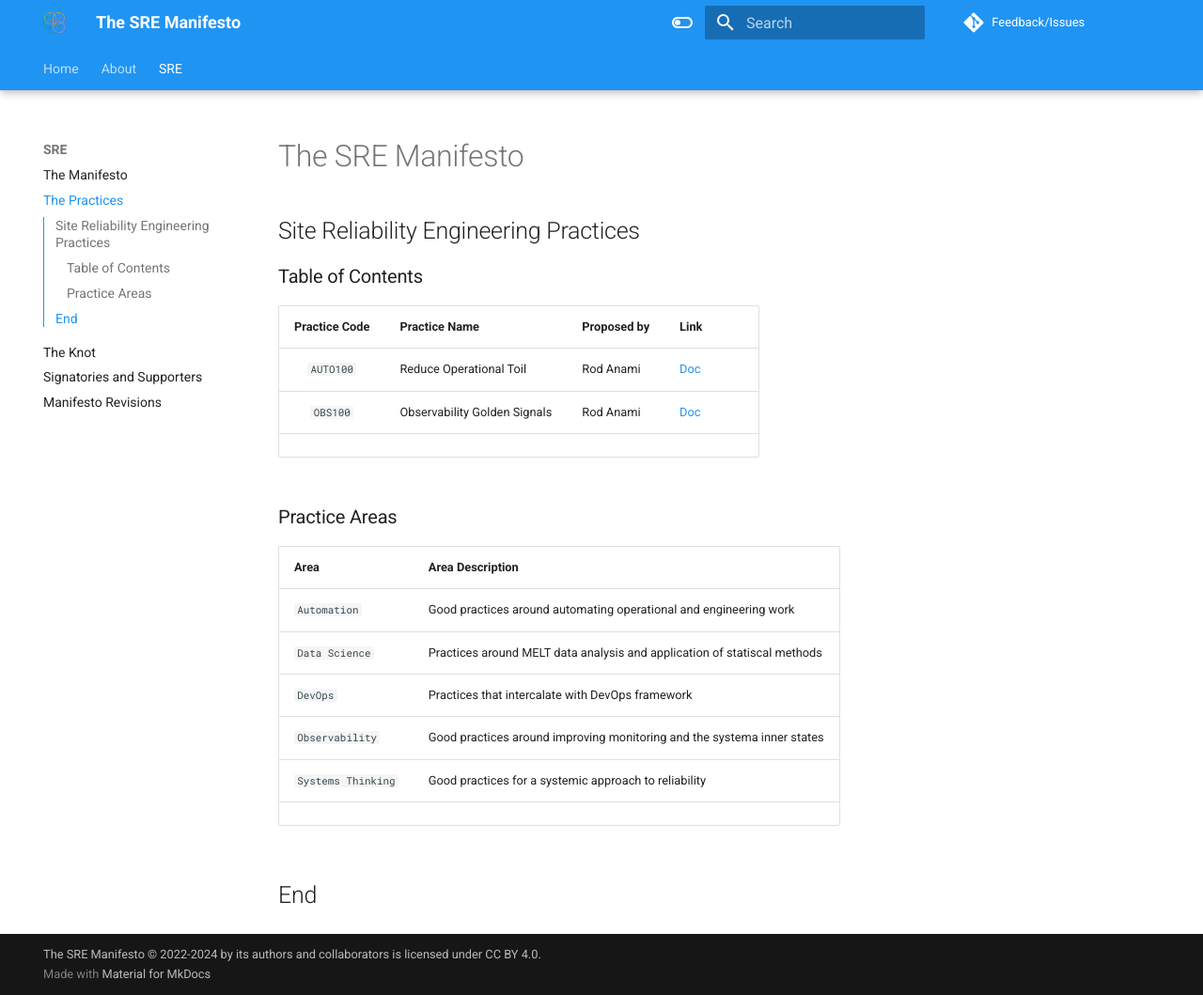
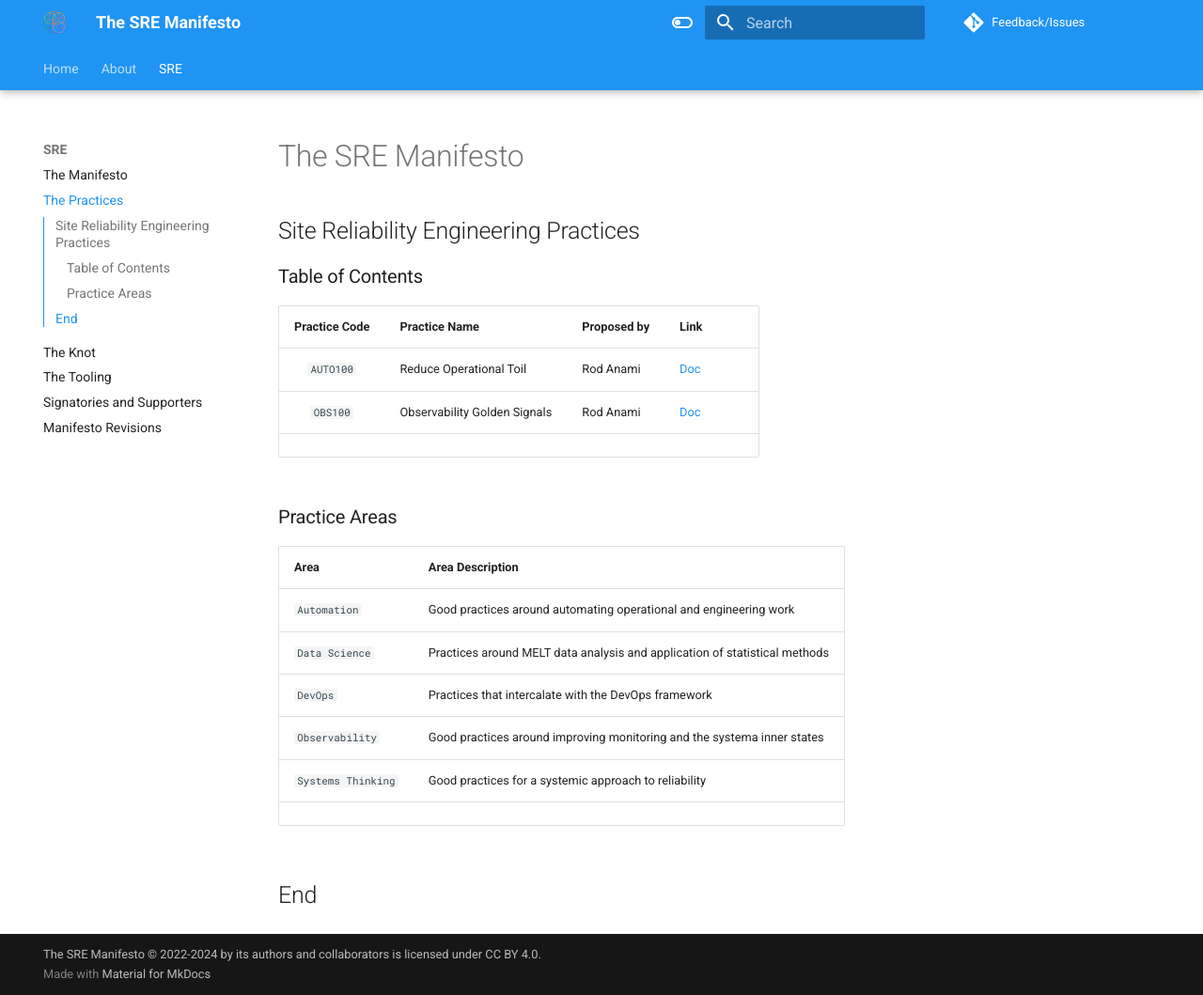
Before and after one commit to rod4n4m1/sre-manifesto, an MkDocs documentation site: the page built from docs/sre/practices.md, in a window 1280 px wide and 1059 px high. Shown: the whole window at 94% size. Built offline with MkDocs 1.6.1 and Material for MkDocs 9.7.7, drawn with Linux system fonts in a browser that asks for light colours; comment, search, counter and statistics services are not loaded.

Commit message:
fixed typo, added tooling Signed-off-by: Rod Anami <rod.anami@kyndryl.com>

```diff
--- a/docs/sre/practices.md
+++ b/docs/sre/practices.md
@@ -15,8 +15,8 @@
 | **Area** | **Area Description** |
 |:---------|:---------------------|
 | `Automation` | Good practices around automating operational and engineering work |
-| `Data Science` | Practices around MELT data analysis and application of statiscal methods |
-| `DevOps` | Practices that intercalate with DevOps framework |
+| `Data Science` | Practices around MELT data analysis and application of statistical methods |
+| `DevOps` | Practices that intercalate with the DevOps framework |
 | `Observability` | Good practices around improving monitoring and the systema inner states |
 | `Systems Thinking` | Good practices for a systemic approach to reliability |
 | | |
--- a/mkdocs.yml
+++ b/mkdocs.yml
@@ -8,6 +8,7 @@ nav:
   - The Manifesto: sre/manifesto.md
   - The Practices: sre/practices.md
   - The Knot: sre/knot.md
+  - The Tooling: sre/tooling.md
   - Signatories and Supporters: sre/supporters.md
   - Manifesto Revisions: sre/revisions.md
 
```
Also changed, not shown: docs/sre/supporters.md (+1 -1 lines), docs/sre/tooling.md (added, +15 -0 lines).
